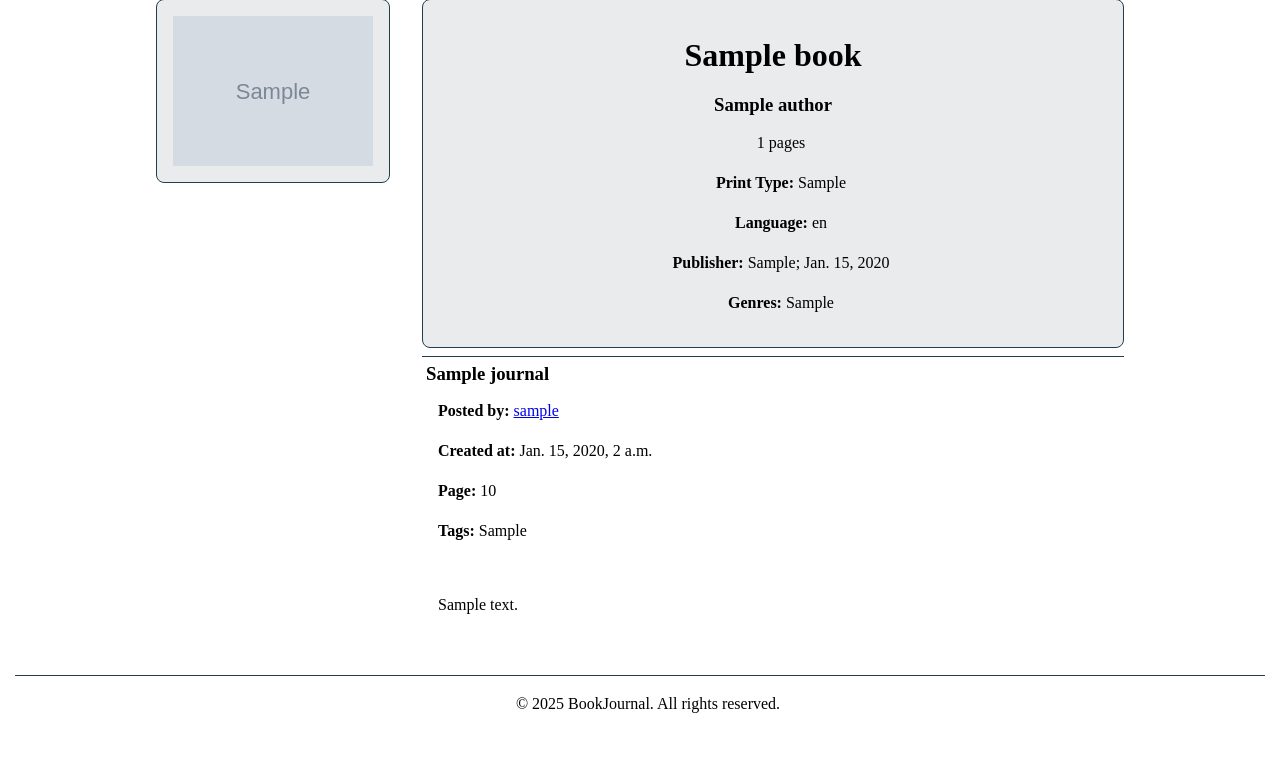
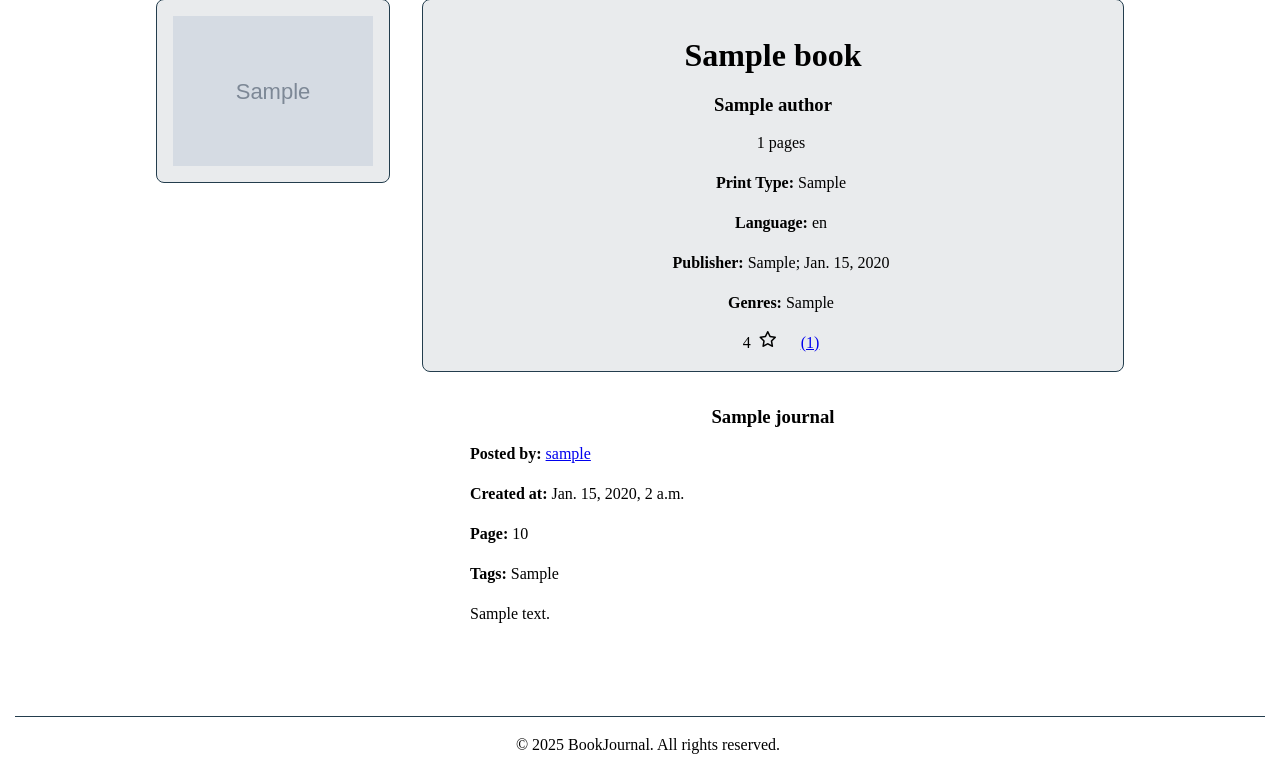
Before and after one commit to Oddish1/book_journal, a Django app: template templates/book_journal.html in a window 1280 px wide. Shown: the part 114-887 px from the top of the page. Before the commit the page ends 827 px from the top, so only its background shows below. Run offline with Django 4.2, Linux system fonts and the light colour scheme; tables that the repository leaves empty hold one stand-in row (values such as "Sample post"); the template is opened without the code that fills it: values that come from a table or form of the project are taken from there, most other values are stand-ins (such as "Sample title", 1, 10 or a date in 2020); grey boxes marked "Sample" are stand-in pictures; parts of the project's set-up code (start-up, migrations or seed data) failed here and were passed over.

Commit message:
finsihing touches

```diff
--- a/book_journal_project/urls.py
+++ b/book_journal_project/urls.py
@@ -16,7 +16,7 @@ Including another URLconf
 """
 from django.contrib import admin
 from django.urls import path
-import views
+from . import views
 from django.conf import settings
 from django.conf.urls.static import static
 
@@ -45,6 +45,7 @@ urlpatterns = [
     path('password-reset/<uidb64>/<token>/', views.password_reset_confirm, name='password_reset_confirm'),
     path('password-reset/complete', views.password_reset_complete, name='password_reset_complete'),
     path('profile/edit-profile', views.edit_profile, name='edit_profile'),
+    path('profile/@', views.profile, name='profile'),
     path('profile/@<username>/', views.public_profile, name='public_profile'),
     path('profile/@<username>/not-public', views.profile_not_public, name='profile_not_public'),
     path('profile/@<username>/does-not-exist', views.profile_dne, name='profile_dne'),
--- a/book_journal_project/views.py
+++ b/book_journal_project/views.py
@@ -958,6 +958,12 @@ def about(request):
     return HttpResponse(template.render(context, request))
 
 
+def profile(request):
+    if request.user.is_authenticated:
+        return redirect('public_profile')
+    return redirect('home')
+
+
 def edit_profile(request):
     if not request.user.is_authenticated:
         return redirect("home")
--- a/static/index.css
+++ b/static/index.css
@@ -468,6 +468,7 @@ p.normal-text {
 }
 
 p.username-result {
+	word-break: break-word;
 	line-height: 1;
 	text-indent: 0;
 	margin: 0.25rem;
--- a/templates/book_journal.html
+++ b/templates/book_journal.html
@@ -31,16 +31,35 @@
 							{% if book.publisher and book.published_date %}<p><strong>Publisher:</strong> {{ book.publisher }}; {{ book.published_date }}</p>
 							{% elif book.published_date %}<p><strong>Published on:</strong> {{ book.published_date }}</p>{% endif %}
 							{% if book.genres.all %}
-								<p><strong>Genres:</strong>
+								<p><strong>Genres: </strong>
 								{% for genre in book.genres.all %}
 									{{ genre.genre }}{% if not forloop.last %}, {% endif %}
 								{% endfor %}
 								</p>
 							{% endif %}
+							{% if num_reviews > 0 %}
+								<div class="ratings-container">
+								<div class="ratings">
+									<p class="rating-element">{{ average_rating }}</p>
+									<div class="rating-element">
+										{% for star in average_stars %}
+											{% if star == "full" %}
+												<i class="fa-solid fa-star checked"></i>
+											{% elif star == "half" %}
+												<i class="fa-solid fa-star-half-stroke checked"></i>
+											{% else %}
+												<i class="fa-regular fa-star"></i>
+											{% endif %}
+										{% endfor %}
+									</div>
+									<a href="/reviews/book/{{ book.id }}"><p class="rating-element">({{ num_reviews }})</p></a>
+								</div>
+								</div>
+							{% endif %}
 						</div>
 					</div>
 					{% if journal %}
-						<hr class="thin">
+						<div class="individual-review-b">
 						    {% if journal.title %}
 							    <h3>{{ journal.title }}</h3>
 						    {% endif %}
@@ -57,9 +76,9 @@
 							    </p>
 						    {% endif %}
 						    {% if journal.journal_text %}
-							<br>
-							<p class="wide-spacing">{{ journal.journal_text }}</p>
+							    {{ journal.journal_text|linebreaks }}
 						    {% endif %}
+						</div>
 					{% endif %}
 				</div>
 			</div>
```
Lines whose indentation alone changed are shown as unchanged.
